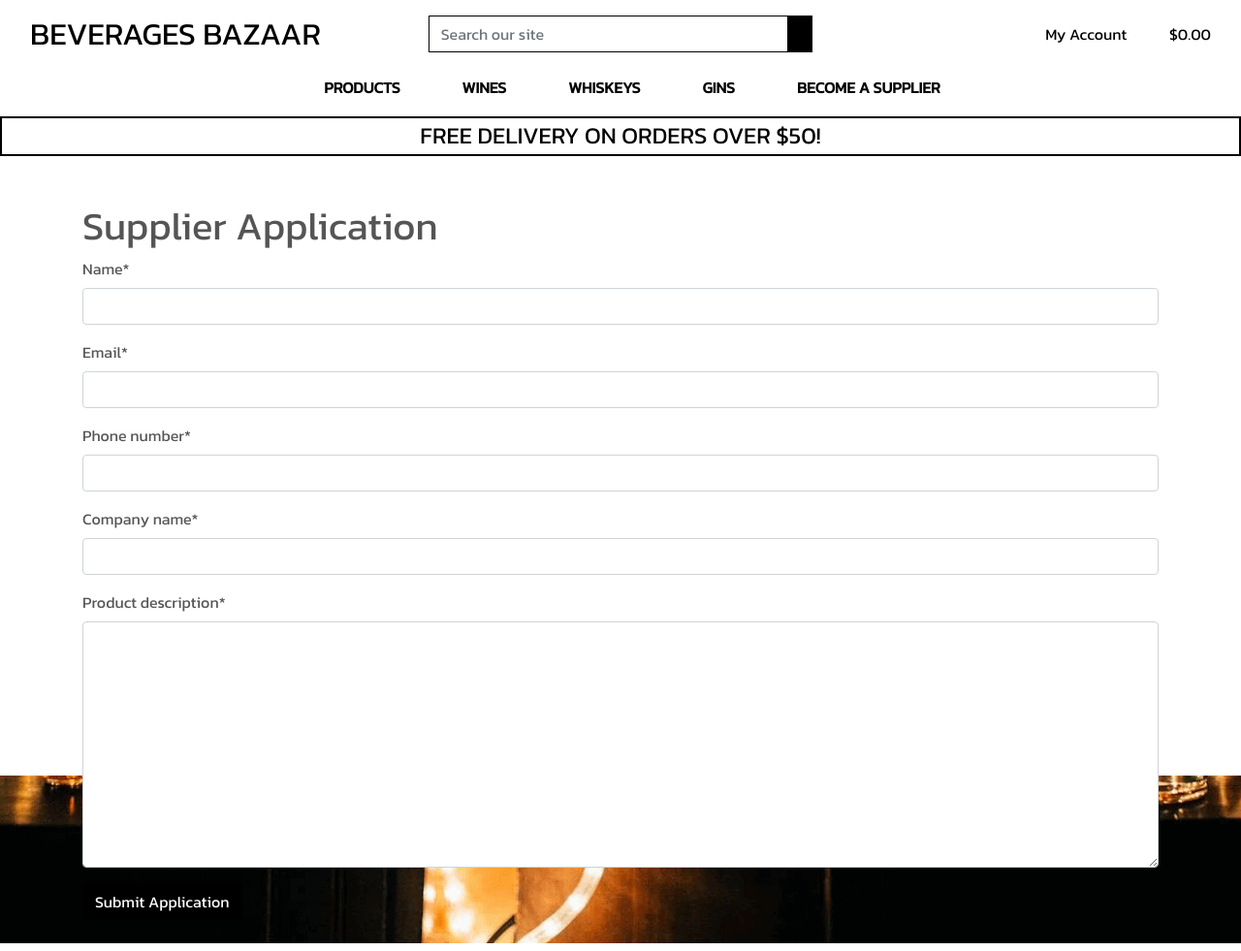
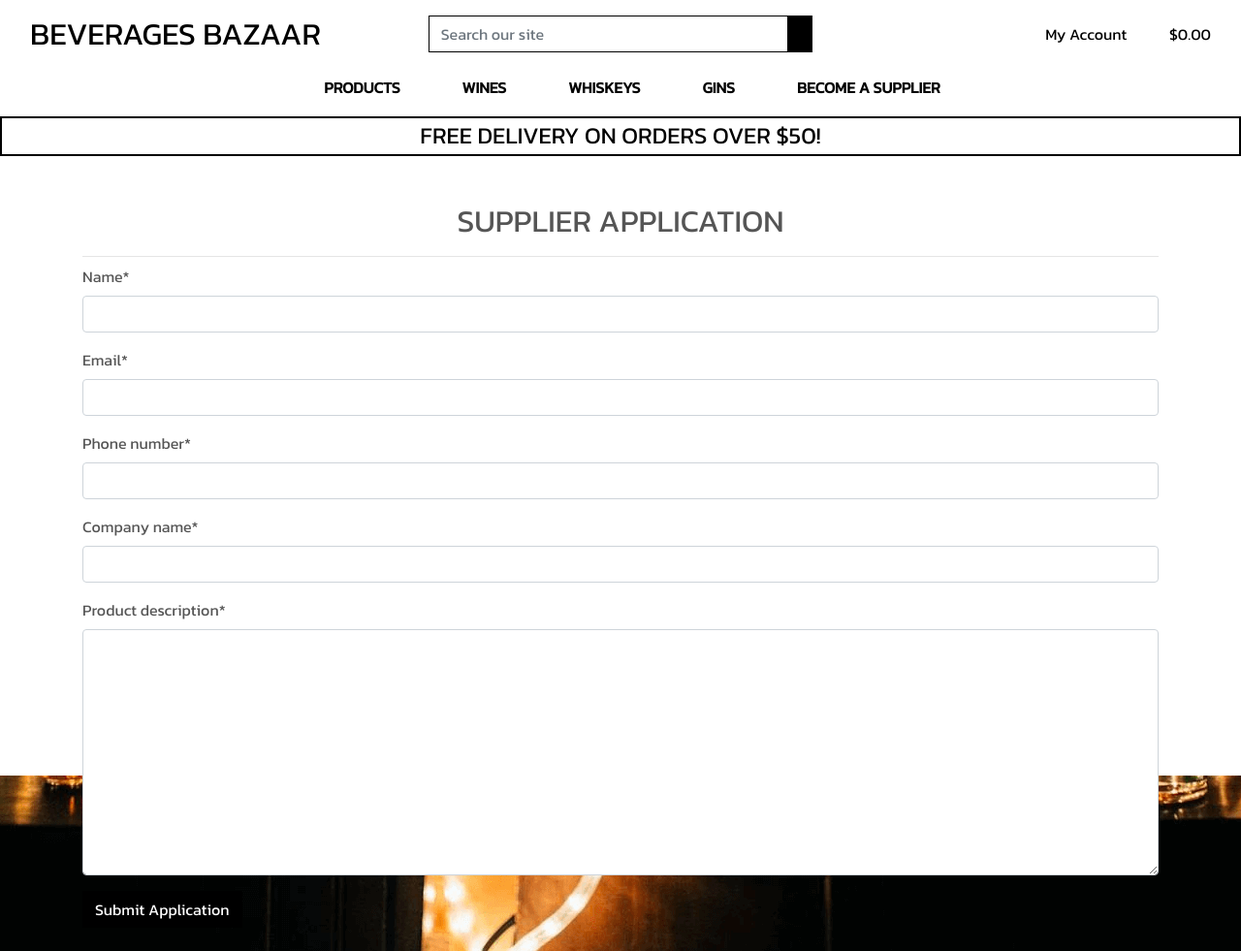
Before and after one commit to Afjunior18/beverage_bazaar, a Django app: page /supplier/apply/ in a window 1280 px wide. Shown: the whole page at 97% size. Run offline with Django 3.2, Linux system fonts and the light colour scheme; parts of the project's set-up code (start-up, migrations or seed data) failed here and were passed over.

Commit message:
Style header titles page

```diff
--- a/bag/templates/bag/bag.html
+++ b/bag/templates/bag/bag.html
@@ -14,8 +14,7 @@
     <div class="container mb-2">
         <div class="row">
             <div class="col">
-                <hr>
-                <h2 class="logo-font mb-4">Shopping Bag</h2>
+                <h2 class="logo-font mb-4 mt-4">Shopping Bag</h2>
                 <hr>
             </div>
         </div>
--- a/checkout/templates/checkout/checkout.html
+++ b/checkout/templates/checkout/checkout.html
@@ -20,8 +20,7 @@
     <div class="container">
         <div class="row">
             <div class="col">
-                <hr>
-                <h2 class="logo-font mb-4">Checkout</h2>
+                <h2 class="logo-font mb-3 mt-4">Checkout</h2>
                 <hr>
             </div>
         </div>
--- a/static/css/base.css
+++ b/static/css/base.css
@@ -31,6 +31,11 @@ body {
     width: fit-content;
 }
 
+/** Product detail section **/
+
+
+
+
 .shop-now-button {
     background: black;
     color: white;
@@ -45,7 +50,7 @@ body {
 
 .btn-outline-black {
     background: white;
-    color: black !important; /* use important to override link colors for <a> elements */
+    color: black !important;
     border: 1px solid black;
 }
 
--- a/supplier_application/templates/supplier_application/supplier_application_form.html
+++ b/supplier_application/templates/supplier_application/supplier_application_form.html
@@ -3,7 +3,12 @@
 {% block content %}
 <div class="overlay"></div>
 <div class="container mt-5">
-    <h1>Supplier Application</h1>
+    <div class="row">
+        <div class="col text-center">
+            <h2 class="logo-font">Supplier Application</h2>
+            <hr class="w-80 mb-2">
+        </div>
+    </div>
     <form method="post">
         {% csrf_token %}
         {{ form|crispy }}
@@ -11,3 +16,11 @@
     </form>
 </div>
 {% endblock %}
+
+
+<div class="row">
+    <div class="col text-center">
+        <h2 class="logo-font">Products</h2>
+        <hr class="w-80 mb-2">
+    </div>
+</div>
```
Also changed, not shown: products/templates/products/product_detail.html (+22 -13 lines).
